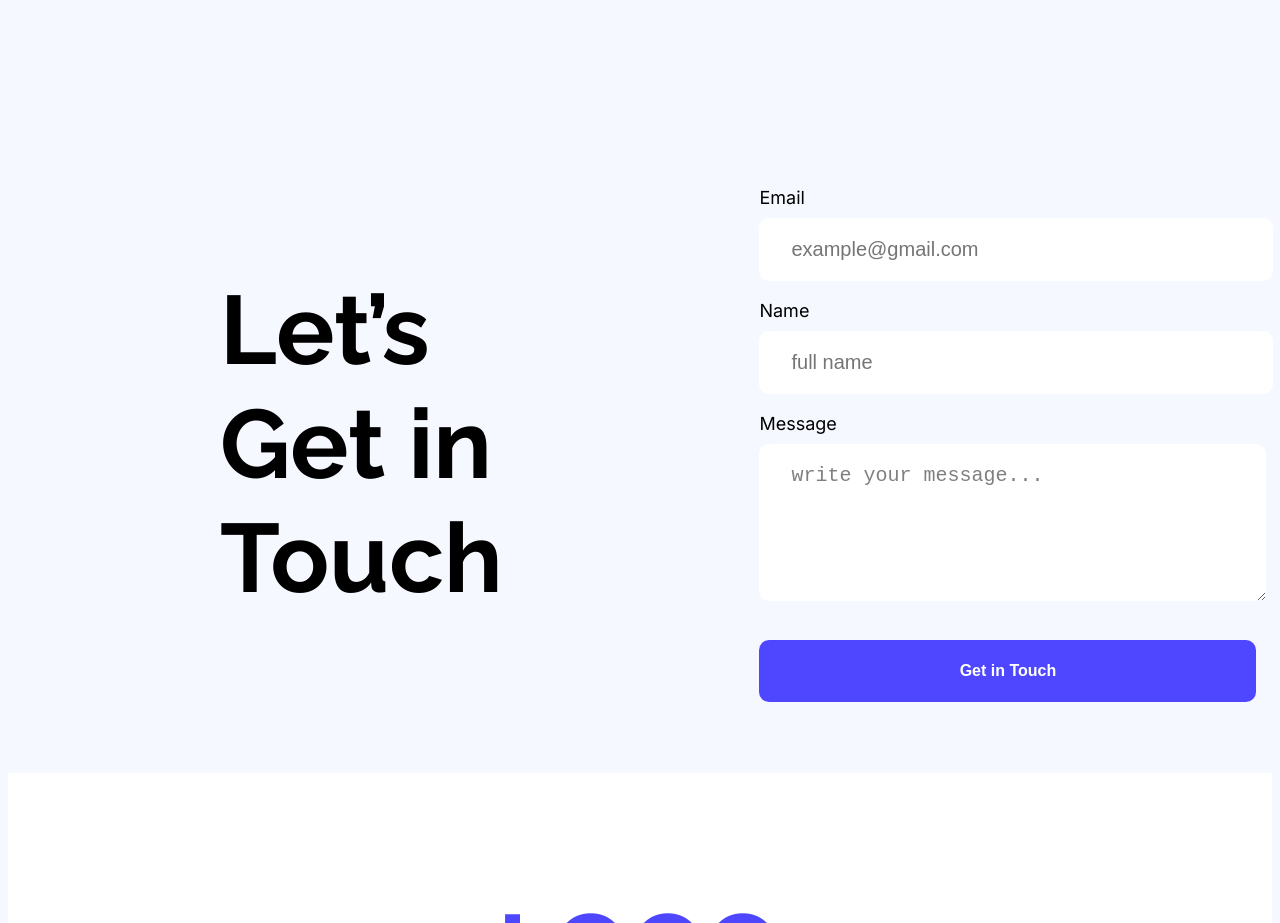
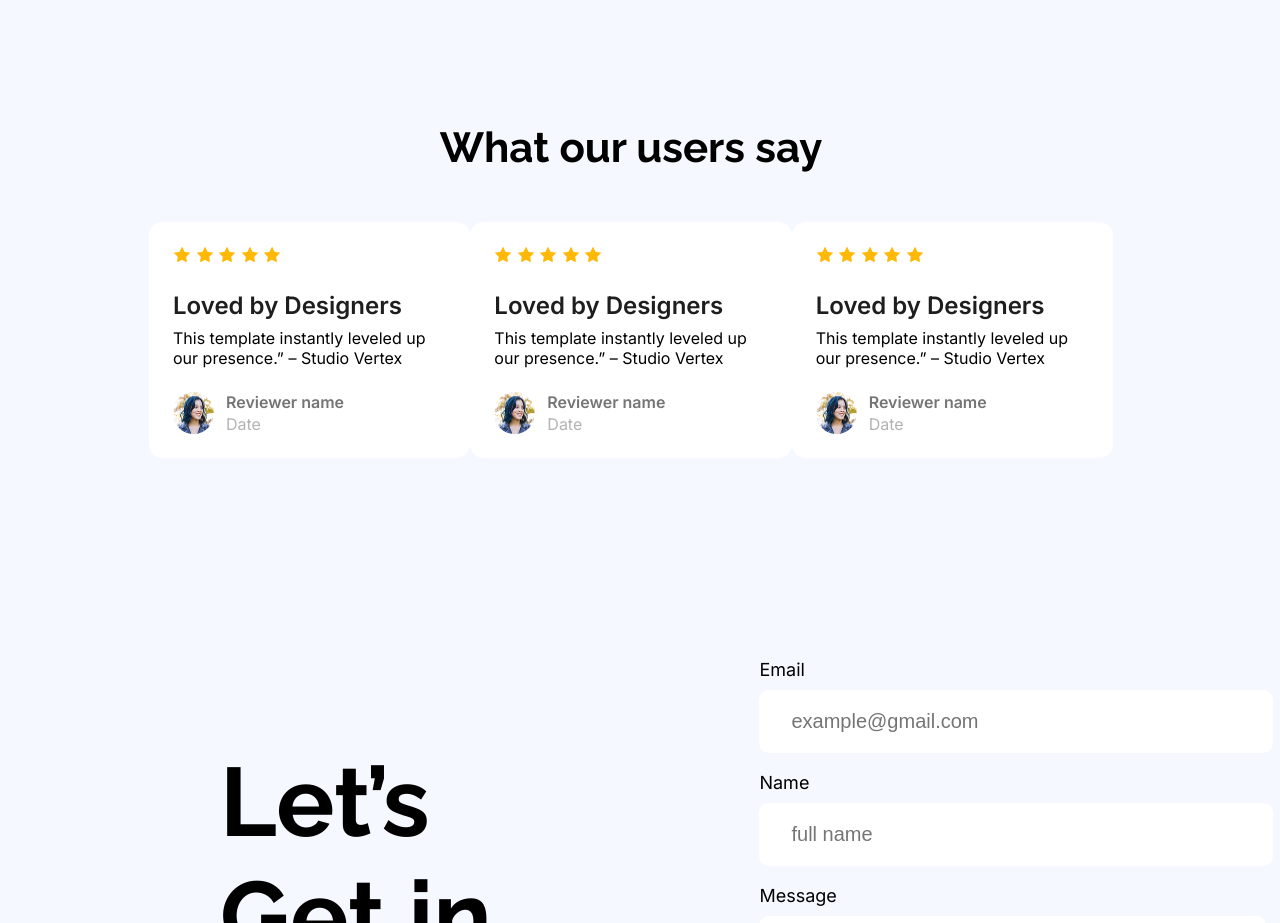
Before and after one commit to Arifwazed/webflow-project, a plain HTML site: page index.html in a window 1280 px wide. Shown: the part 1880-2803 px from the top of the page. Drawn offline with Linux system fonts and the light colour scheme.

Commit message:
final upload

```diff
--- a/index.html
+++ b/index.html
@@ -50,6 +50,65 @@
                 </div>
             </div>
         </section>
+        <section class="feedback">
+            <h3 class="feedback-title">What our users say</h3>
+            <div class="feedback-container">
+                <div class="feedback-content interfont">
+                    <div>
+                        <img src="./Images/icon-star.png" alt="">
+                        <img src="./Images/icon-star.png" alt="">
+                        <img src="./Images/icon-star.png" alt="">
+                        <img src="./Images/icon-star.png" alt="">
+                        <img src="./Images/icon-star.png" alt="">
+                    </div>
+                    <div class="feedback-content-title">Loved by Designers</div>
+                    <div class="feedback-content-subtitle">This template instantly leveled up our presence.” – Studio Vertex</div>
+                    <div class="feedback-content-review">
+                        <img src="./Images/avatar.png" alt="">
+                        <div class="review-column">
+                            <div class="review-name">Reviewer name</div>
+                            <div class="review-date">Date</div>
+                        </div>
+                    </div>
+                </div>
+                <div class="feedback-content interfont">
+                    <div>
+                        <img src="./Images/icon-star.png" alt="">
+                        <img src="./Images/icon-star.png" alt="">
+                        <img src="./Images/icon-star.png" alt="">
+                        <img src="./Images/icon-star.png" alt="">
+                        <img src="./Images/icon-star.png" alt="">
+                    </div>
+                    <div class="feedback-content-title">Loved by Designers</div>
+                    <div class="feedback-content-subtitle">This template instantly leveled up our presence.” – Studio Vertex</div>
+                    <div class="feedback-content-review">
+                        <img src="./Images/avatar.png" alt="">
+                        <div class="review-column">
+                            <div class="review-name">Reviewer name</div>
+                            <div class="review-date">Date</div>
+                        </div>
+                    </div>
+                </div>
+                <div class="feedback-content interfont">
+                    <div>
+                        <img src="./Images/icon-star.png" alt="">
+                        <img src="./Images/icon-star.png" alt="">
+                        <img src="./Images/icon-star.png" alt="">
+                        <img src="./Images/icon-star.png" alt="">
+                        <img src="./Images/icon-star.png" alt="">
+                    </div>
+                    <div class="feedback-content-title">Loved by Designers</div>
+                    <div class="feedback-content-subtitle">This template instantly leveled up our presence.” – Studio Vertex</div>
+                    <div class="feedback-content-review">
+                        <img src="./Images/avatar.png" alt="">
+                        <div class="review-column">
+                            <div class="review-name">Reviewer name</div>
+                            <div class="review-date">Date</div>
+                        </div>
+                    </div>
+                </div>
+            </div>
+        </section>
 
         <section class="touch">
             <div class="touch-column">
--- a/style/webflow.css
+++ b/style/webflow.css
@@ -133,6 +133,54 @@ nav h3{
     font-size: 20px;
 }
 
+/*----------*/
+.feedback{
+    margin-top: 137px;
+}
+.feedback-title{
+    font-size: 42px;
+    font-weight: bold;
+    text-align: center;
+    margin-bottom: 50px;
+}
+.feedback-container{
+    display: flex;
+    justify-content: space-between;
+}
+.feedback-content{
+    background-color: #FFFFFF;
+    width: 366.67px;
+    border-radius: 14px;
+    padding: 24px;
+}
+.feedback-content-title{
+    font-weight: 600;
+    font-size: 24px;
+    color: #1E1E1E;
+    margin-top: 24px;
+}
+.feedback-content-subtitle{
+    font-weight: 400;
+    font-size: 16px;
+    margin-top: 8px;
+}
+.feedback-content-review{
+    margin-top: 24px;
+    display: flex;
+    gap: 12px;
+}
+.review-name{
+    font-weight: 600;
+    font-size: 16px;
+    color: #757575;
+    margin-bottom: 2px;
+}
+.review-date{
+    font-weight: 400;
+    font-size: 16px;
+    color: #B3B3B3;
+}
+
 .touch{
     display: flex;
     justify-content: space-between;
```
